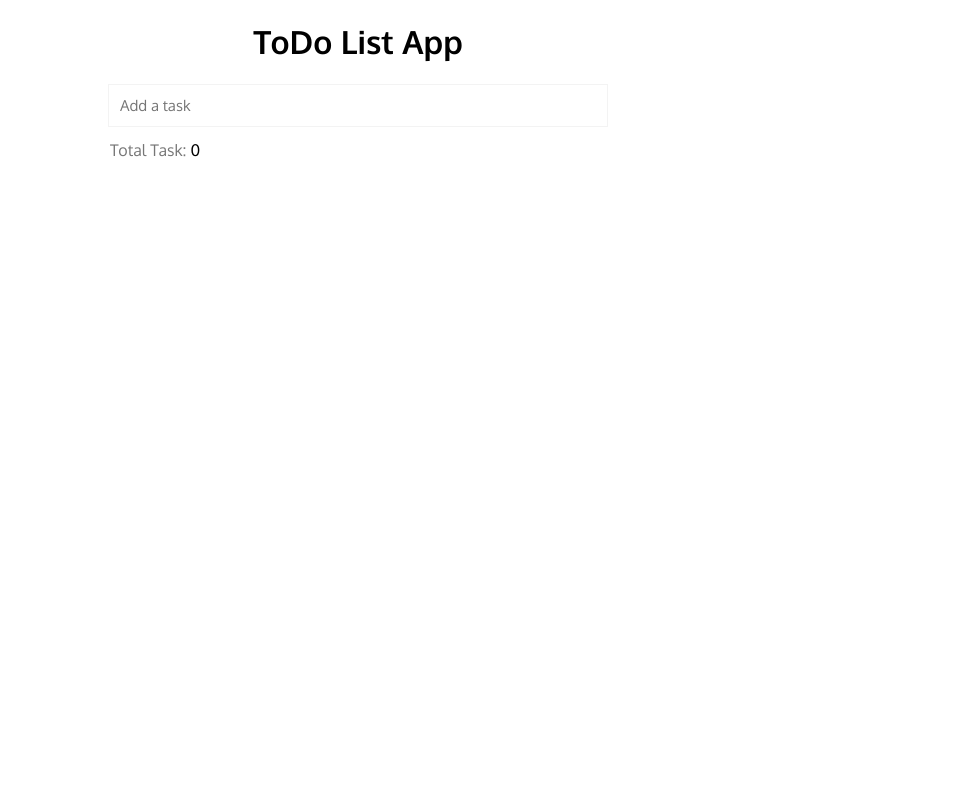
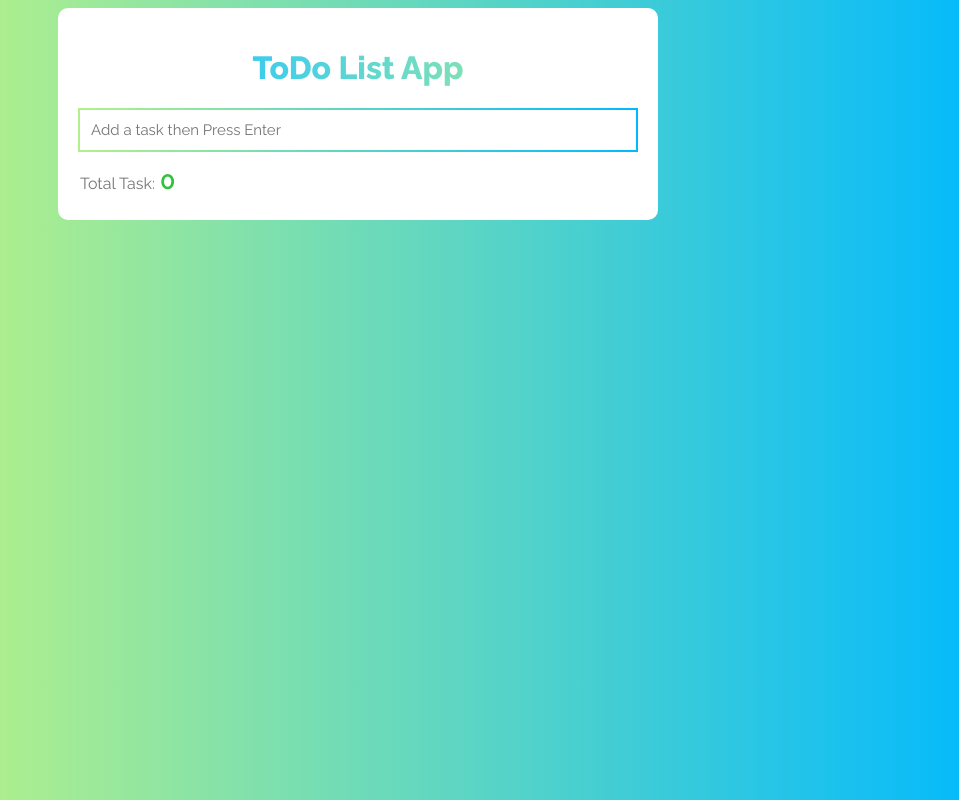
Before and after one commit to meetrishigupta/ToDo-SPA, a plain HTML site: page index.html in a window 1280 px wide. Shown: the whole page, without its empty margins (282-1241 px from the left). Drawn offline with Linux system fonts and the light colour scheme.

Commit message:
designdone

```diff
--- a/index.html
+++ b/index.html
@@ -10,12 +10,11 @@
   <body>
     <div id="container">
         <h1>ToDo List App</h1>
-        <input placeholder="Add a task"  class="add-task" id="add" >
+        <input placeholder="Add a task then Press Enter"  class="add-task" id="add" >
 
   </input>
   <span id="total-task">
-    Total Task:
-</span><span id="task-counter">0</span>
+    Total Task:<span id="task-counter">0</span></span>
 <ul id="list">
  <!-- <li>
           <input type="checkbox" id="task1" data-id="12" class="custom-checkbox">
--- a/script.js
+++ b/script.js
@@ -102,7 +102,7 @@ function handleClickListner(e) {
 //       return response.json();
 //     })
 //     .then(function (data) {
-//       tasks = data.slice(0, 10);
+      // tasks = data.slice(0, 10);
 //       renderList();
 //     })
 //     .catch(function (error) {
--- a/style.css
+++ b/style.css
@@ -1,11 +1,24 @@
-@import url("https://fonts.googleapis.com/css2?family=Oxygen:wght@400;700&display=swap");
+@import url("https://fonts.googleapis.com/css2?family=Raleway:ital,wght@0,400;0,600;0,800;1,600;1,700&display=swap");
+body {
+  background: rgb(179, 240, 139);
+  background: linear-gradient(
+    90deg,
+    rgba(179, 240, 139, 1) 19%,
+    rgba(0, 185, 255, 1) 100%
+  );
+}
 
 * {
   box-sizing: border-box;
-  font-family: "Oxygen", sans-serif;
+  font-family: "Raleway", sans-serif;
 }
 #container {
-  width: 500px;
+  padding: 20px;
+  border-radius: 10px;
+  background-color: rgb(255, 255, 255);
+  display: flex;
+  flex-direction: column;
+  width: 600px;
   margin: 0 auto;
 }
 
@@ -66,30 +79,47 @@ ul li:hover {
   transform: rotate(45deg);
 }
 #list input:checked + label:before {
-  background: #0079bf;
+  background: rgba(0, 185, 255, 1)
 }
 #list input:checked + label {
   text-decoration: line-through;
   font-weight: bold;
 }
 .delete {
-  height: 28px;
-  padding: 5px 0px;
-  border-radius: 3px;
+  color: white;
+  padding: 7px;
+  border-radius: 50%;
+  font-size: 7px;
+  background-color: rgb(251, 80, 80);
+  height: 33px;
 }
 .delete:hover {
-  background: #f2f2f2;
+  opacity: 0.9;
   cursor: pointer;
 }
 h1 {
+  background: linear-gradient(
+    90deg,
+    rgb(40, 198, 255) 19%,
+    rgba(179, 240, 139, 1) 100%
+  );
+  -webkit-text-fill-color: transparent;
+  -webkit-background-clip: text;
+  font-weight: bold;
   text-align: center;
 }
 .add-task {
   width: 100%;
   outline: none;
   font-size: 15px;
+  border-radius: 5px;
   padding: 11px;
-  border: 1px solid #f3f3f3;
+  linear-gradient(
+    90deg,
+    rgba(179, 240, 139, 1) 19%,
+    rgba(0, 185, 255, 1) 100%
+  );
+  border-image: linear-gradient(90deg, rgba(179, 240, 139, 1), rgba(0, 185, 255, 1)) 1;
   margin-bottom: 3px;
 }
 #total-task {
@@ -97,9 +127,14 @@ h1 {
   position: relative;
   font-size: 16px;
   margin-left: 2px;
+  margin-bottom: 15px;
   color: rgb(118, 118, 118);
 }
 #task-counter {
-  top: 10px;
+  font-size: 25px;
+  left: 5px;
+  margin-bottom: 15px;
+  font-weight: 600;
+  color: rgb(46, 195, 60);
   position: relative;
 }
```
Also changed, not shown: bin.svg.
